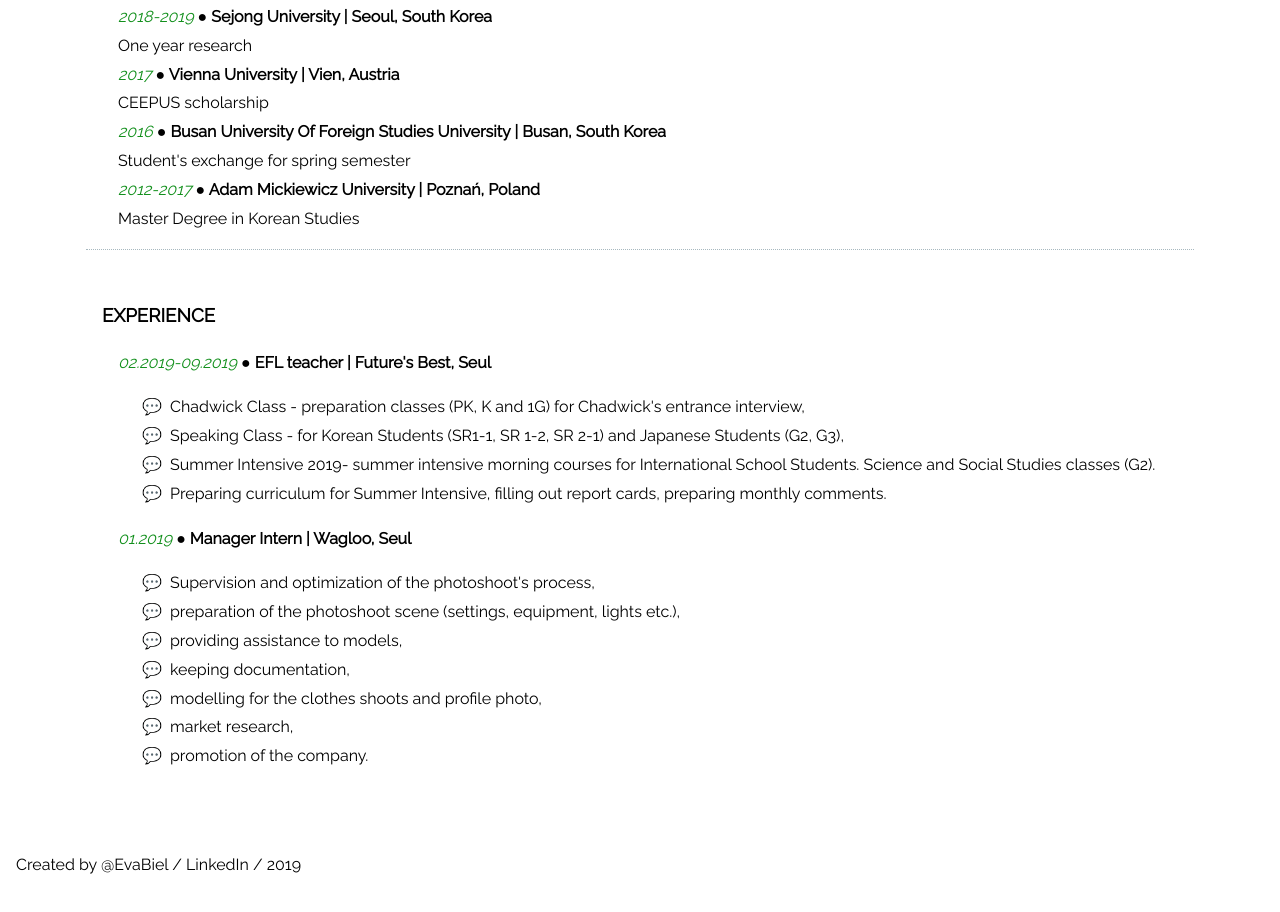
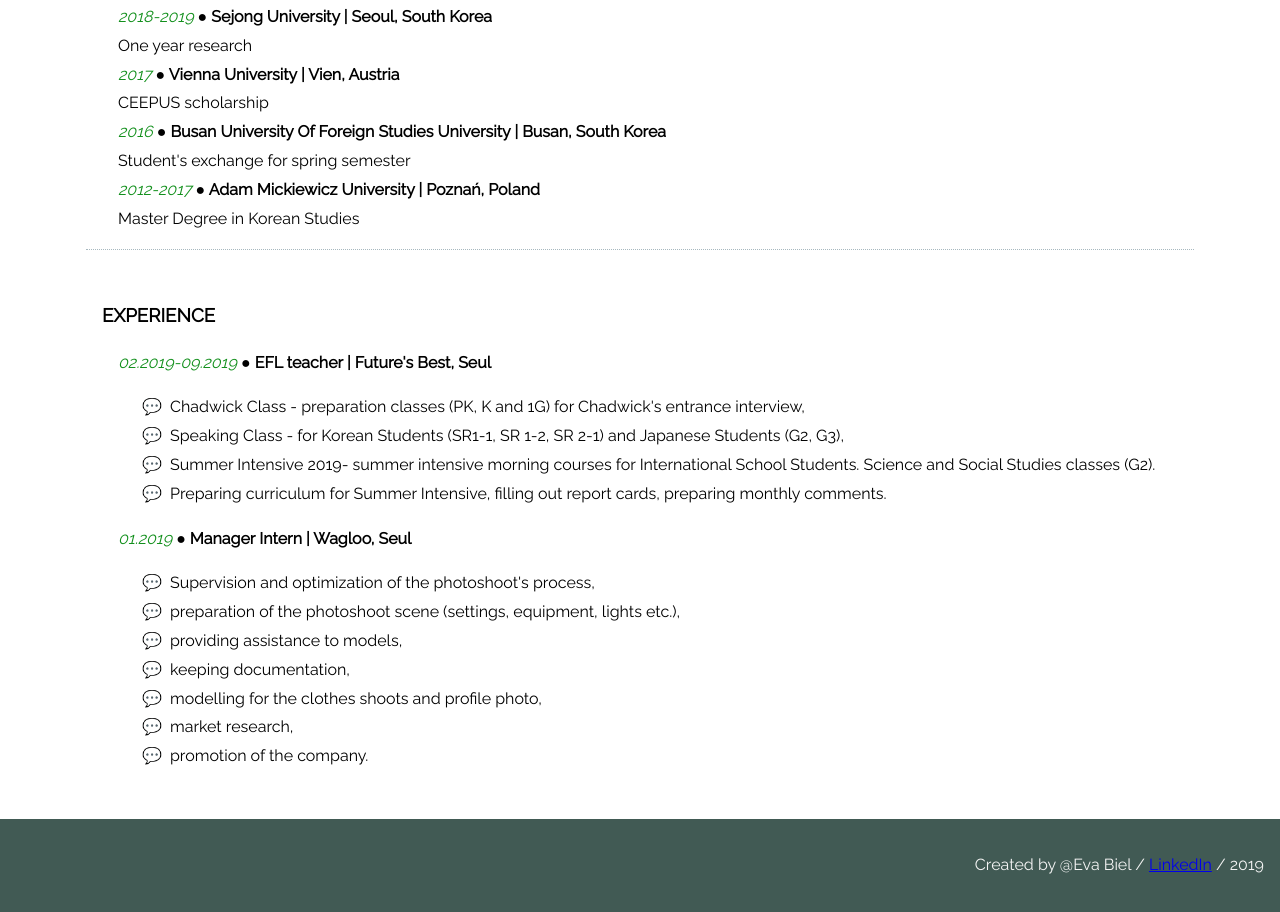
Before and after one commit to kuroitenshi9/myCV, a plain HTML site: page index.html in a window 1280 px wide. Shown: the part 1434-2346 px from the top of the page. Drawn offline with Linux system fonts and the light colour scheme.

Commit message:
add footer

```diff
--- a/index.html
+++ b/index.html
@@ -159,7 +159,7 @@
 
 		</main>
 		<footer>
-			<p>Created by @EvaBiel / LinkedIn / 2019 </p>
+			<p>Created by @Eva Biel / <a href="https://www.linkedin.com/in/ewabielawska/">LinkedIn</a> / 2019 </p>
 		</footer>
 	</body>
 </html>
--- a/style.css
+++ b/style.css
@@ -7,6 +7,12 @@ body {
   font-family: "Raleway", sans-serif;
 }
 
+a:hover {
+  color: opacity: 0.5;;
+}
+a:visited {
+  color: #A7B8BF;
+}
 article {
   padding:0 1em;
 }
@@ -120,4 +126,7 @@ ul.job-description > li:before{
 }
 footer {
  padding: 1em;
+ text-align: right;
+ color: whitesmoke;
+ background-color: #415a54;
 }
```
